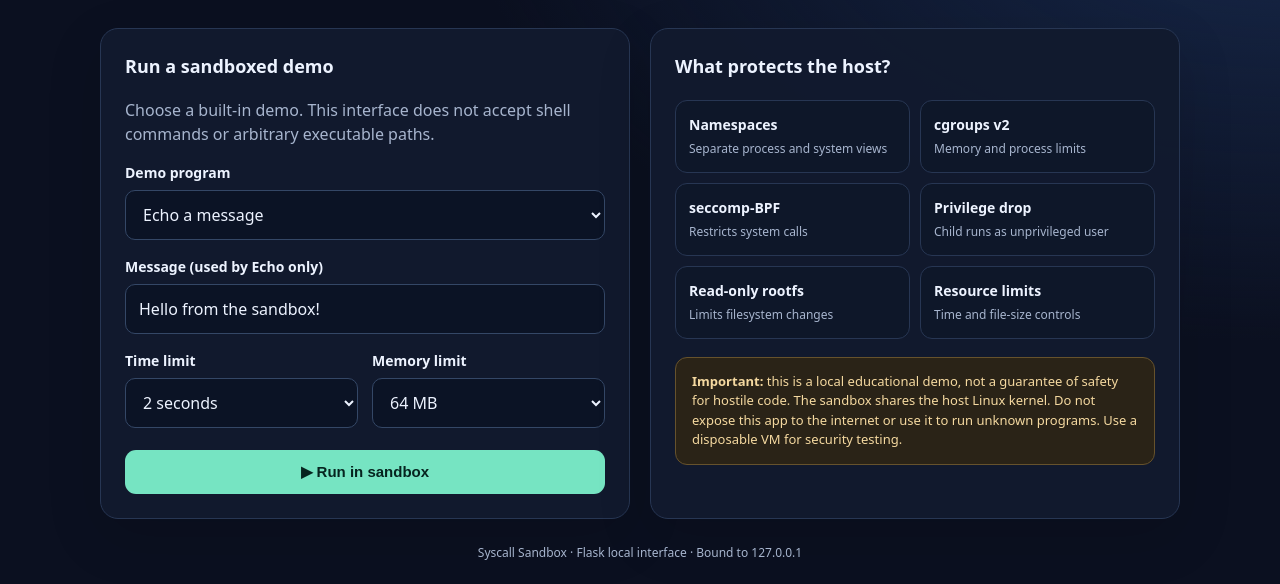
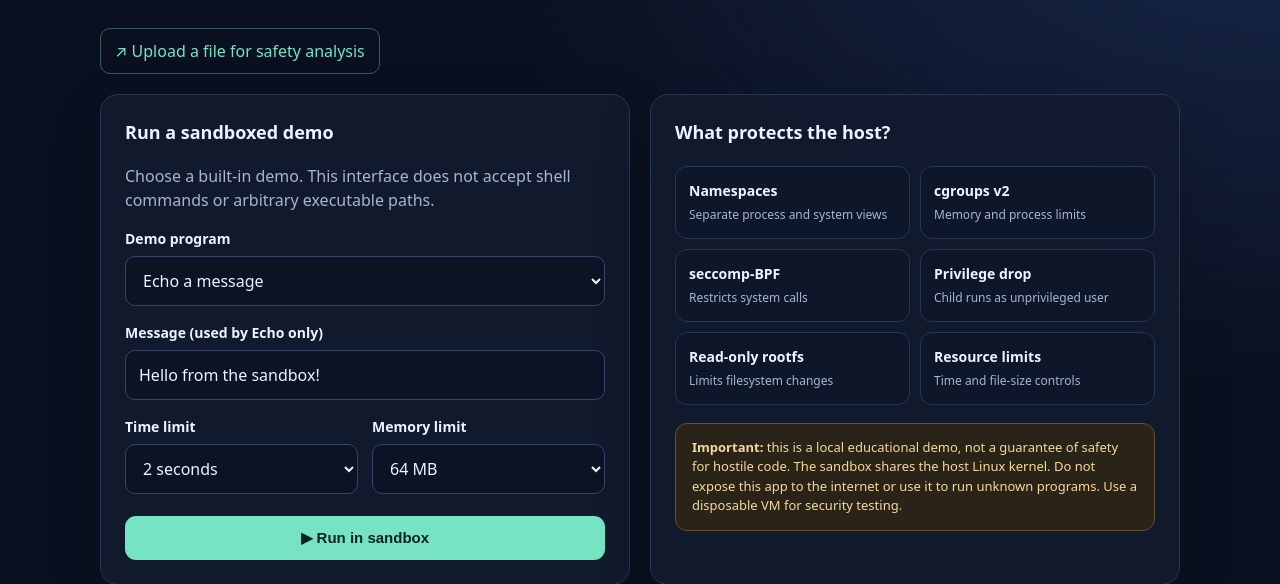
Before and after one commit to Varshu200/syscall-security, a Flask app: page / in a window 1280 px wide. Shown: the part 119-703 px from the top of the page. Run offline with Flask 3, Linux system fonts and the light colour scheme; parts of the project's set-up code (start-up, migrations or seed data) failed here and were passed over.

Commit message:
Link dashboard to file safety analyzer

```diff
--- a/templates/index.html
+++ b/templates/index.html
@@ -22,6 +22,7 @@
 </style></head>
 <body><main>
 <header><div class="logo" aria-hidden="true">S</div><div><h1>Syscall Sandbox</h1><div class="sub">Local execution control panel <span class="chip">LOOPBACK ONLY</span></div></div></header>
+<p style="margin:0 0 20px"><a href="/analyze" style="display:inline-block;padding:10px 14px;border:1px solid #315f5b;border-radius:10px;color:#76e4c2;text-decoration:none">↗ Upload a file for safety analysis</a></p>
 <div class="layout">
 <section class="panel"><h2>Run a sandboxed demo</h2><p class="muted">Choose a built-in demo. This interface does not accept shell commands or arbitrary executable paths.</p>
 <form method="post">
```
